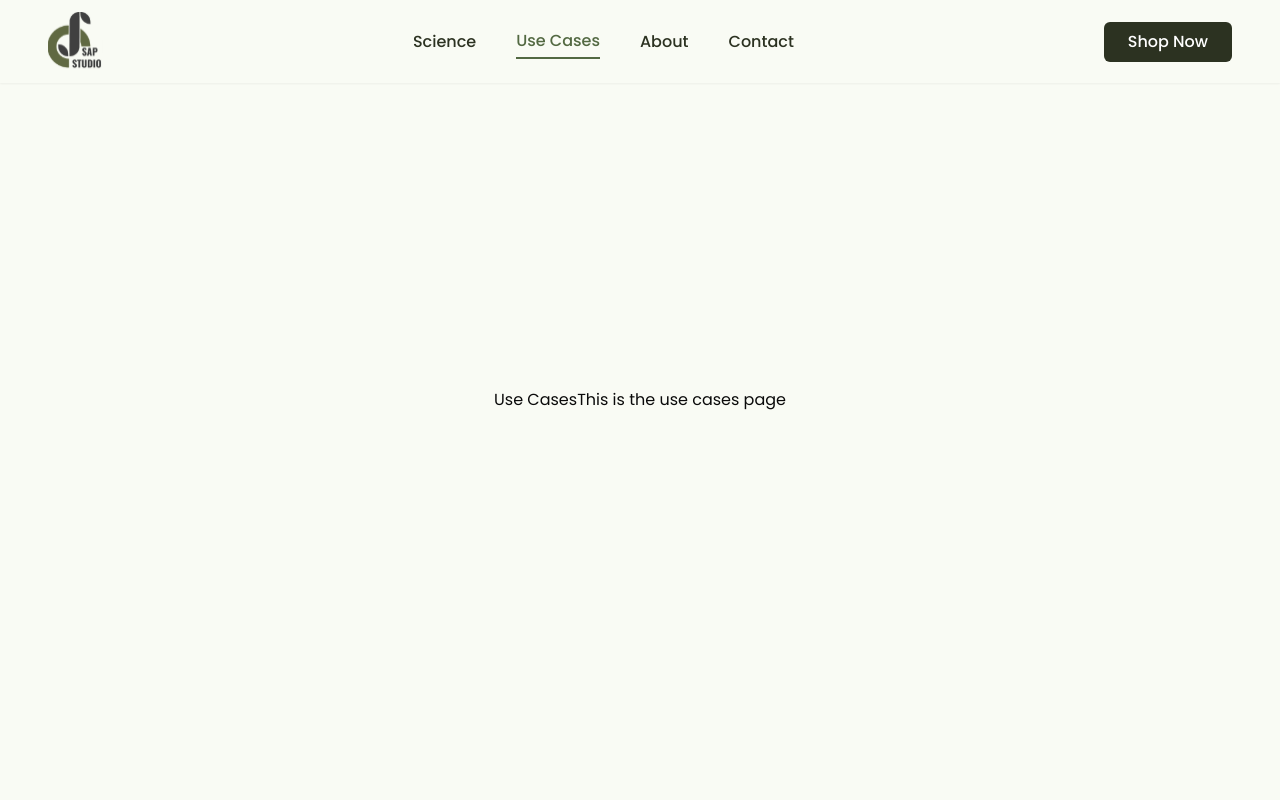
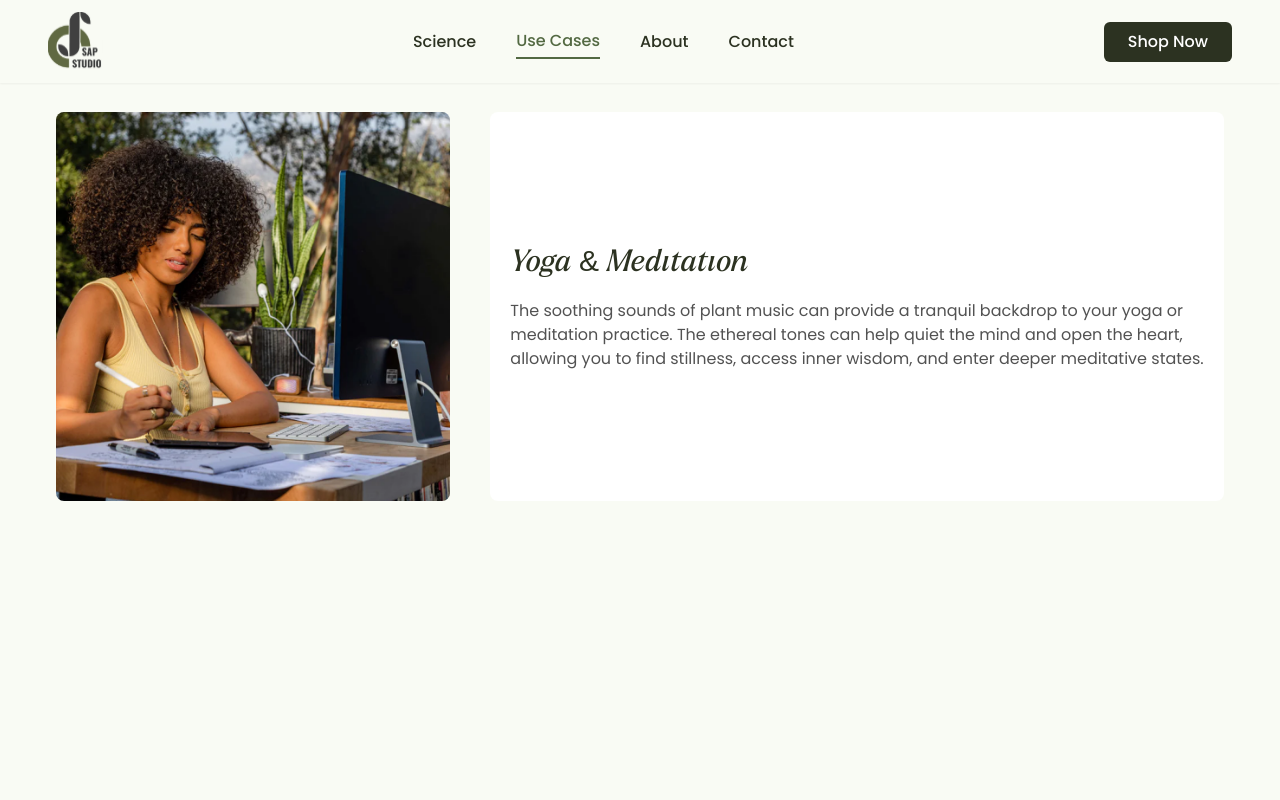
Before and after one commit to exionstech/sap-studio-frontend, a Next.js app: page /use-cases in a window 1280 px wide. Shown: the top 800 px of the page. Built offline with nearby package versions, Linux system fonts and the light colour scheme.

Commit message:
add CreativePersuits component and integrate ImageContent; update UseCasesPage layout

```diff
--- /dev/null
+++ b/src/app/(routes)/use-cases/_components/creative-persuits.tsx
@@ -0,0 +1,15 @@
+import ImageContent from "./image-content"
+
+const CreativePersuits = () => {
+  return (
+    <div className='w-full max-w-screen-2xl px-5 md:px-14 mx-auto'>
+      <ImageContent
+      heading={"Yoga & Meditation"}
+      desc={"The soothing sounds of plant music can provide a tranquil backdrop to your yoga or meditation practice. The ethereal tones can help quiet the mind and open the heart, allowing you to find stillness, access inner wisdom, and enter deeper meditative states."}
+      imgSrc={"/use-cases/creative.png"}
+      />
+    </div>
+  )
+}
+
+export default CreativePersuits
--- a/src/app/(routes)/use-cases/_components/image-content.tsx
+++ b/src/app/(routes)/use-cases/_components/image-content.tsx
@@ -8,12 +8,20 @@ interface ImageContentProps {
   className?: string;
 }
 
-const ImageContent = (
-        { heading, desc, imgSrc, className }: ImageContentProps
-) => {
+const ImageContent = ({
+  heading,
+  desc,
+  imgSrc,
+  className,
+}: ImageContentProps) => {
   return (
-    <div className={cn("w-full flex flex-col md:flex-row gap-10 md:aspect-[3/1]", className)}>
-      <div className="w-full md:w-[35%] overflow-hidden">
+    <div
+      className={cn(
+        "w-full flex flex-col md:flex-row gap-10 md:aspect-[3/1]",
+        className
+      )}
+    >
+      <div className="w-full md:w-[35%] overflow-hidden flex items-center justify-center rounded-lg">
         <Image
           src={imgSrc}
           alt={heading}
@@ -22,12 +30,14 @@ const ImageContent = (
           className="object-cover shrink-0"
         />
       </div>
-      <div className="w-full md:w-[65%] flex flex-col gap-5 p-5 justify-center">
-        <h2 className="text-3xl text-center md:text-start font-medium font-larken-demo text-green2">{heading}</h2>
-        <p className="text-center md:text-start">{desc}</p>
+      <div className="w-full bg-white md:w-[65%] flex flex-col gap-5 p-5 justify-center rounded-lg">
+        <h2 className="text-3xl text-center md:text-start font-medium font-larken-demo text-green4">
+          {heading}
+        </h2>
+        <p className="text-center md:text-start text-gray1">{desc}</p>
       </div>
     </div>
-  )
-}
+  );
+};
 
 export default ImageContent;
--- a/src/app/(routes)/use-cases/page.tsx
+++ b/src/app/(routes)/use-cases/page.tsx
@@ -1,13 +1,11 @@
 import { MaxWrapper } from '@/components/shared/max-wrapper'
 import React from 'react'
+import CreativePersuits from './_components/creative-persuits'
 
 const UseCasesPage = () => {
   return (
-    <MaxWrapper>
-      <div className="min-h-screen flex items-center justify-center">
-      <h1>Use Cases</h1>
-      <p>This is the use cases page</p>
-      </div>
+    <MaxWrapper className='flex flex-col gap-14 mb-12 mt-[7rem]'>
+      <CreativePersuits/>
     </MaxWrapper>
   )
 }
```
Also changed, not shown: public/use-cases/creative.png (added). Lines whose indentation alone changed are shown as unchanged.
